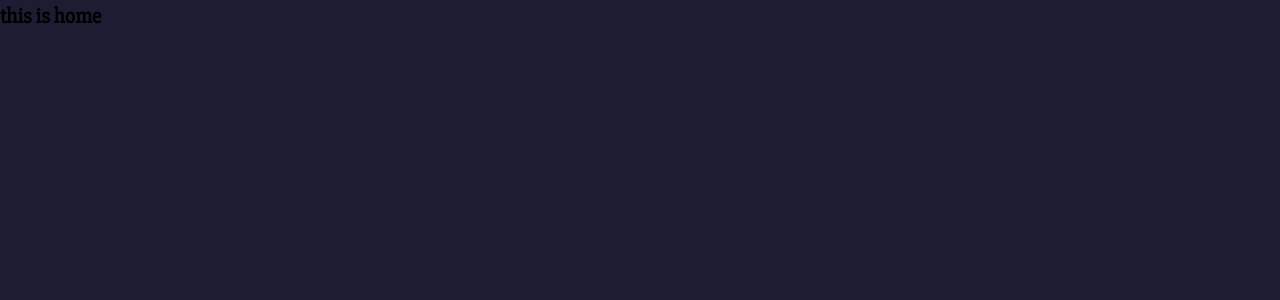
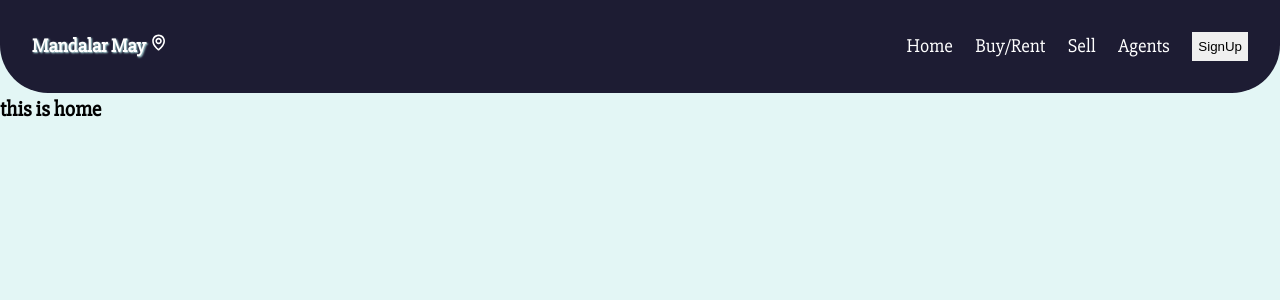
Before and after one commit to soesandarwin2201/real-estate-app-frontend, a React (Create React App) app: page /home in a window 1280 px wide. Shown: the top 300 px of the page. Built offline with nearby package versions, Linux system fonts and the light colour scheme; a web font is replaced by a local one.

Commit message:
create the navbar for the desktop

```diff
--- a/package.json
+++ b/package.json
@@ -8,6 +8,7 @@
     "@testing-library/user-event": "^13.5.0",
     "react": "^18.2.0",
     "react-dom": "^18.2.0",
+    "react-icons": "^4.10.1",
     "react-router-dom": "^6.14.1",
     "react-scripts": "5.0.1",
     "web-vitals": "^2.1.4"
--- a/src/App.js
+++ b/src/App.js
@@ -1,10 +1,12 @@
 import { BrowserRouter as Router, Routes, Route } from "react-router-dom";
 import Logo from "./components/logo";
 import Home from "./pages/home";
+import Navbar from "./layouts/navbar/navbar";
 
 const App = () => {
   return (
     <Router>
+      <Navbar />
       <Routes>
         <Route path="/" element={<Logo />} />
         <Route path="/home" element={<Home />} />
--- a/src/components/logo.jsx
+++ b/src/components/logo.jsx
@@ -1,6 +1,5 @@
 import React from 'react';
 import { Link} from 'react-router-dom';
-
 
 const Logo = () => {
 
--- a/src/index.css
+++ b/src/index.css
@@ -26,13 +26,13 @@ body {
      font-family: 'Slabo 27px', serif;
      line-height: 1.5;
      letter-spacing: 1.4;
-     background-color: var(--background-color);
+     background-color: var(--house-bg-color);
 }
 
 .logo-section {
      width: 100%;
      height: 100vh;
-     background: url(./assets/city.svg);
+     background: #1D1C33 url(./assets/city.svg);
      background-position: center;
      background-size: cover;
      background-repeat: no-repeat;
@@ -79,6 +79,11 @@ body {
      box-shadow: var(--box-shadow);
 }
 
+.home-section {
+     width: 100%;
+     height: 100vh;
+}
+
 @media screen and (max-width: 600px) {
      .logo-info {
           gap: .2rem;
--- /dev/null
+++ b/src/layouts/navbar/nav.css
@@ -0,0 +1,40 @@
+.navbar {
+     display: flex;
+     justify-content: space-between;
+     align-items: center;
+     background-color: var(--background-color);
+     padding: 2rem;
+     border-radius: 0 0 3rem 3rem;
+}
+
+.nav-menu {
+     display: flex;
+     gap: 1.4rem;
+}
+
+.nav-logo {
+     color: var(--text-color);
+     text-decoration: none;
+     font-size: 1.2rem;
+     font-weight: 900;
+     text-shadow: 1px 1px 2px #BAE8E8;
+}
+
+.map-icon {
+     color: var(--text-color);
+     text-decoration: none;
+     font-size: 1.2rem;
+     font-weight: 900;
+     text-shadow: 1px 1px 2px #BAE8E8;
+}
+
+.nav-items:hover {
+   background-color: var(--nav-color);
+   border-radius: 5px;
+}
+
+.nav-link {
+     text-decoration: none;
+     font-size: 1.2rem;
+     color: var(--text-color);
+}
--- /dev/null
+++ b/src/layouts/navbar/navData.js
@@ -0,0 +1,22 @@
+export const navLinks = [
+     {
+       id: "home",
+       path: '/home',
+       title: "Home",
+     },
+     {
+       id: "buy",
+       path: '/buy',
+       title: "Buy/Rent",
+     },
+     {
+       id: "sell",
+       path: '/sell',
+       title: "Sell",
+     },
+     {
+       id: "agent",
+       path: '/agents',
+       title: "Agents",
+     },
+   ];
--- /dev/null
+++ b/src/layouts/navbar/navbar.jsx
@@ -0,0 +1,32 @@
+import React from 'react';
+import { useLocation } from "react-router-dom";
+import { Link} from 'react-router-dom';
+import { BiMap } from 'react-icons/bi'
+import { navLinks } from './navData';
+import './nav.css'
+
+const Navbar = () => {
+     const location = useLocation();
+
+     if (location.pathname === "/") {
+       return null;
+     }
+
+     return (
+       <nav className="navbar">
+         <Link to="/home" className="nav-logo">
+          Mandalar May <BiMap  className='map-icon' />
+         </Link>
+         <ul className="nav-menu">
+          { navLinks.map((link) => (
+               <li className="nav-items" key={link.id}>
+                    <Link to={link.path} className="nav-link">{link.title}</Link>
+               </li>
+          ))}
+          <button className="signup-btn">SignUp</button>
+         </ul>
+       </nav>
+     );
+   };
+
+export default Navbar;
```
Also changed, not shown: src/assets/city.svg, 1 other file (tests, documents, lock files or other folders).
